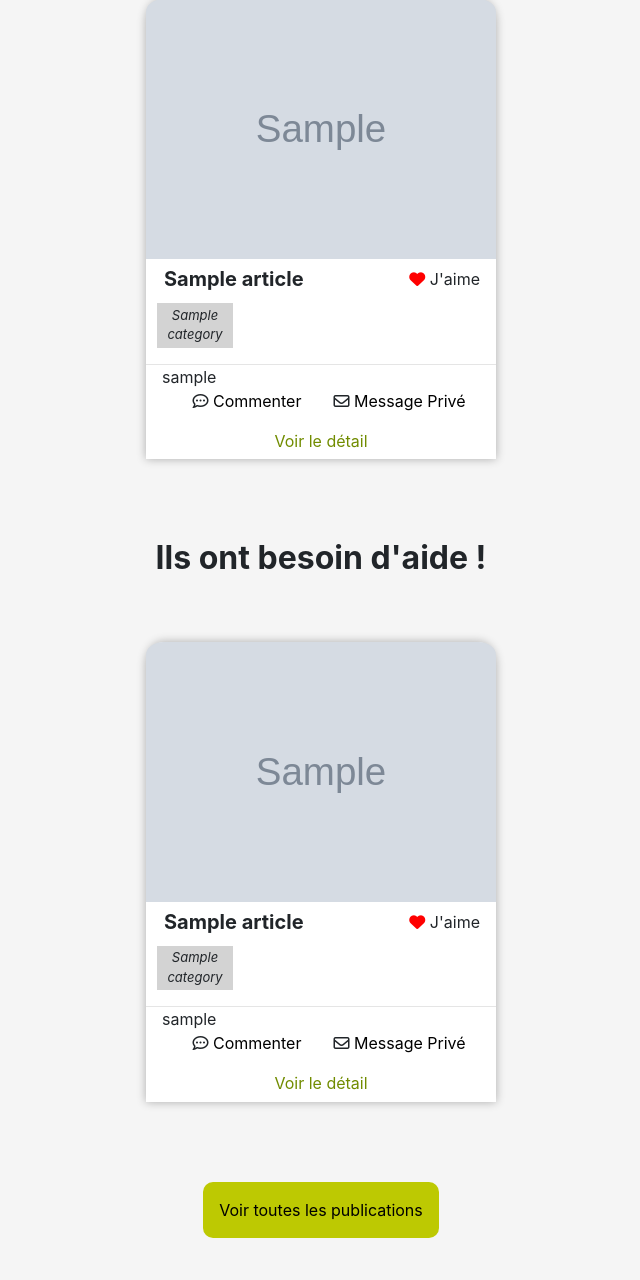
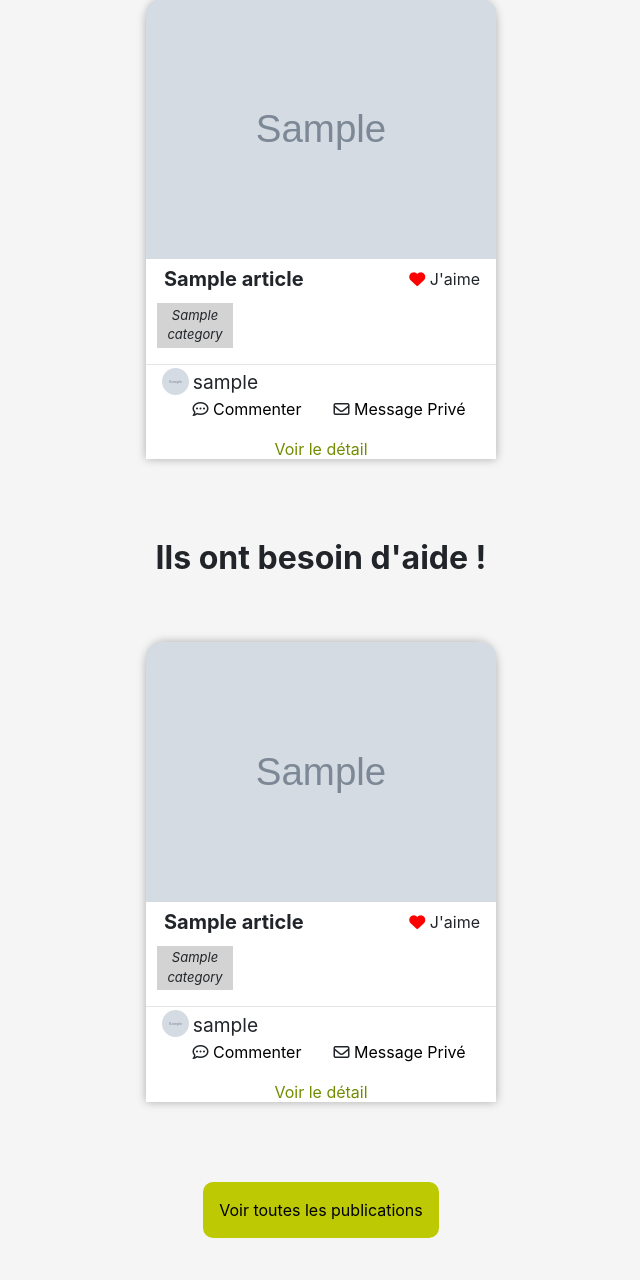
Before and after one commit to Lisa-Mhl/kidsandfamily, a Symfony app: template templates/default/index.html.twig in a window 1280 px wide. Shown: the part 2593-3873 px from the top of the page, without its empty margins (319-959 px from the left). Run offline with Twig, Linux system fonts and the light colour scheme; the template is opened without the code that fills it: most values are stand-ins (such as "Sample title", 1, 10 or a date in 2020); grey boxes marked "Sample" are stand-in pictures; some libraries are stand-ins or nearby versions.

Commit message:
add author avatar on cards and comments

```diff
--- a/public/css/style.css
+++ b/public/css/style.css
@@ -554,6 +554,17 @@ div.targetCard:hover .enfant {
     margin-left: 1em;
 }
 
+.profileCard{
+    display: flex;
+    flex-direction: row;
+    justify-content: left;
+}
+
+#authorCard{
+    padding-top: 0.2em;
+    padding-left: 0.2em;
+}
+
 .articleTitle {
     margin-left: 0.9em;
     font-weight: bold;
@@ -580,6 +591,17 @@ div.targetCard:hover .enfant {
     border-radius: 5% 5% 0 0;
 }
 
+.avatarCard {
+    margin-top: 0.2em;
+    height: 27px;
+    width: 27px;
+    border-radius: 100%;
+}
+
+#authorCard {
+    font-size: 1.2em;
+}
+
 .articleLink {
     transition: 0.5s;
     color: black;
@@ -1036,6 +1058,32 @@ hr {
     margin: auto;
 }
 
+.detailsComCtn{
+    background-color: white;
+    padding: 1em;
+}
+
+.profileCom{
+    display: flex;
+    flex-direction: row;
+}
+
+#avatarCom{
+    height: 40px;
+    width: 40px;
+    border-radius: 100%;
+}
+
+#authorCom{
+    padding-top: 0.3em;
+    padding-left: 0.3em;
+    font-size: 1.3em;
+}
+
+.comment{
+    padding-top: 0.5em;
+}
+
 .commentTitle {
     width: 60%;
     margin-left: auto;
--- a/templates/article/edit.html.twig
+++ b/templates/article/edit.html.twig
@@ -54,7 +54,6 @@
                     <div class="center">
                         <button class="loginBtn" id="publishBtn">{{ button_label|default('Publier') }}</button>
                     </div>
-
                 </div>
             </fieldset>
 
--- a/templates/default/index.html.twig
+++ b/templates/default/index.html.twig
@@ -104,7 +104,12 @@
                     </div>
                     <hr>
                     <div class="bottomCard">
-                        {# TO DO : AJOUTER PHOTO DE PROFIL DE L'AUTEUR #} {{ article.author.username }}
+                        <div class="profileCard">
+                            {% if article.author.avatar %}
+                                <img class="avatarCard" src="{{ article.author.avatar }}" alt="Photo du Profil">
+                            {% endif %}
+                            <span id="authorCard">{{ article.author.username }}</span>
+                        </div>
                         <div class="commentCtn">
                             <section class="iconCard">
                                 <i class="fa fa-commenting-o"></i>
@@ -144,7 +149,12 @@
                     </div>
                     <hr>
                     <div class="bottomCard">
-                        {# TO DO : AJOUTER PHOTO DE PROFIL DE L'AUTEUR #} {{ article.author.username }}
+                        <div class="profileCard">
+                            {% if article.author.avatar %}
+                                <img class="avatarCard" src="{{ article.author.avatar }}" alt="Photo du Profil">
+                            {% endif %}
+                            <span id="authorCard">{{ article.author.username }}</span>
+                        </div>
                         <div class="commentCtn">
                             <section class="iconCard">
                                 <i class="fa fa-commenting-o"></i>
@@ -183,7 +193,12 @@
                     </div>
                     <hr>
                     <div class="bottomCard">
-                        {# TO DO : AJOUTER PHOTO DE PROFIL DE L'AUTEUR #} {{ article.author.username }}
+                        <div class="profileCard">
+                            {% if article.author.avatar %}
+                                <img class="avatarCard" src="{{ article.author.avatar }}" alt="Photo du Profil">
+                            {% endif %}
+                            <span id="authorCard">{{ article.author.username }}</span>
+                        </div>
                         <div class="commentCtn">
                             <section class="iconCard">
                                 <i class="fa fa-commenting-o"></i>
```
Also changed, not shown: templates/default/all_articles.html.twig (+18 -3 lines), templates/default/article_details.html.twig (+10 -7 lines).
